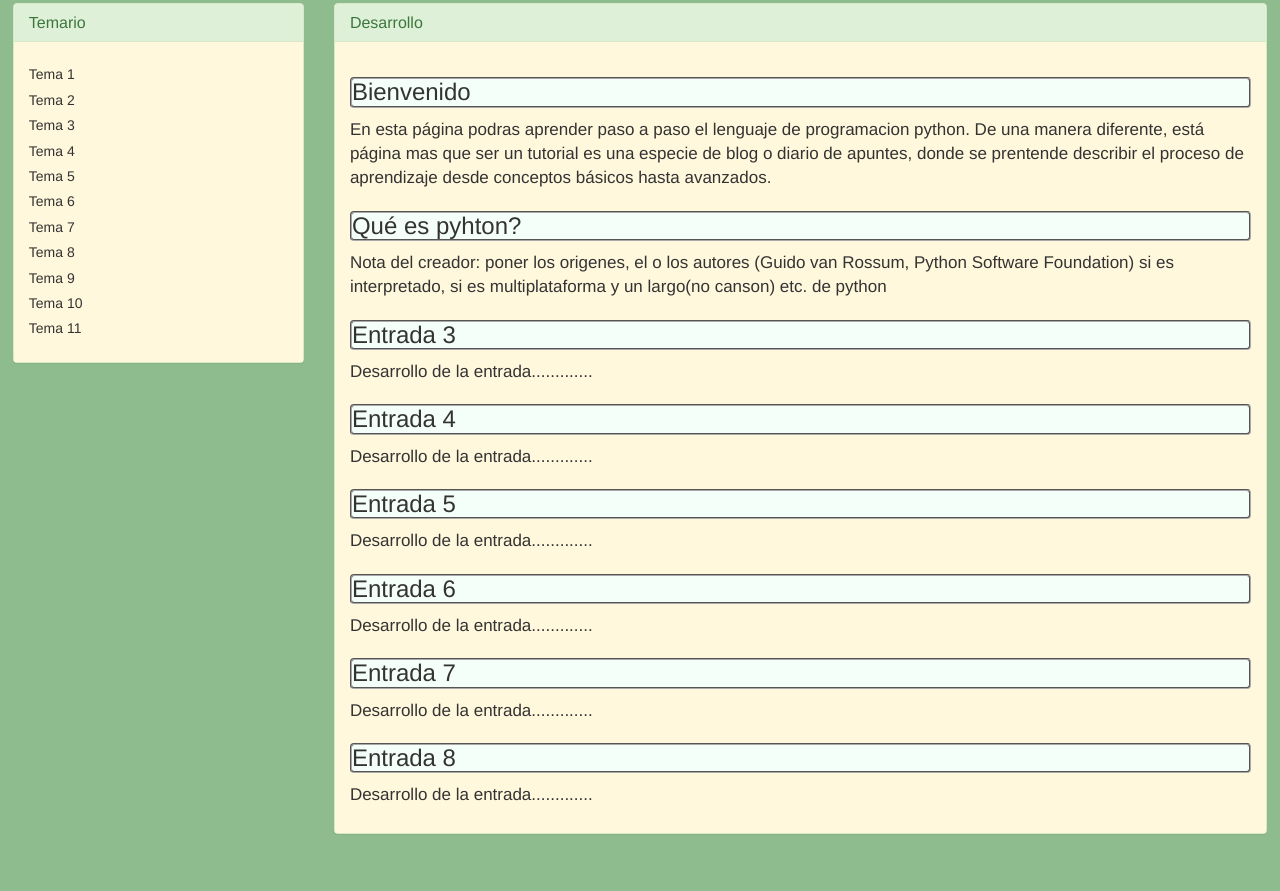
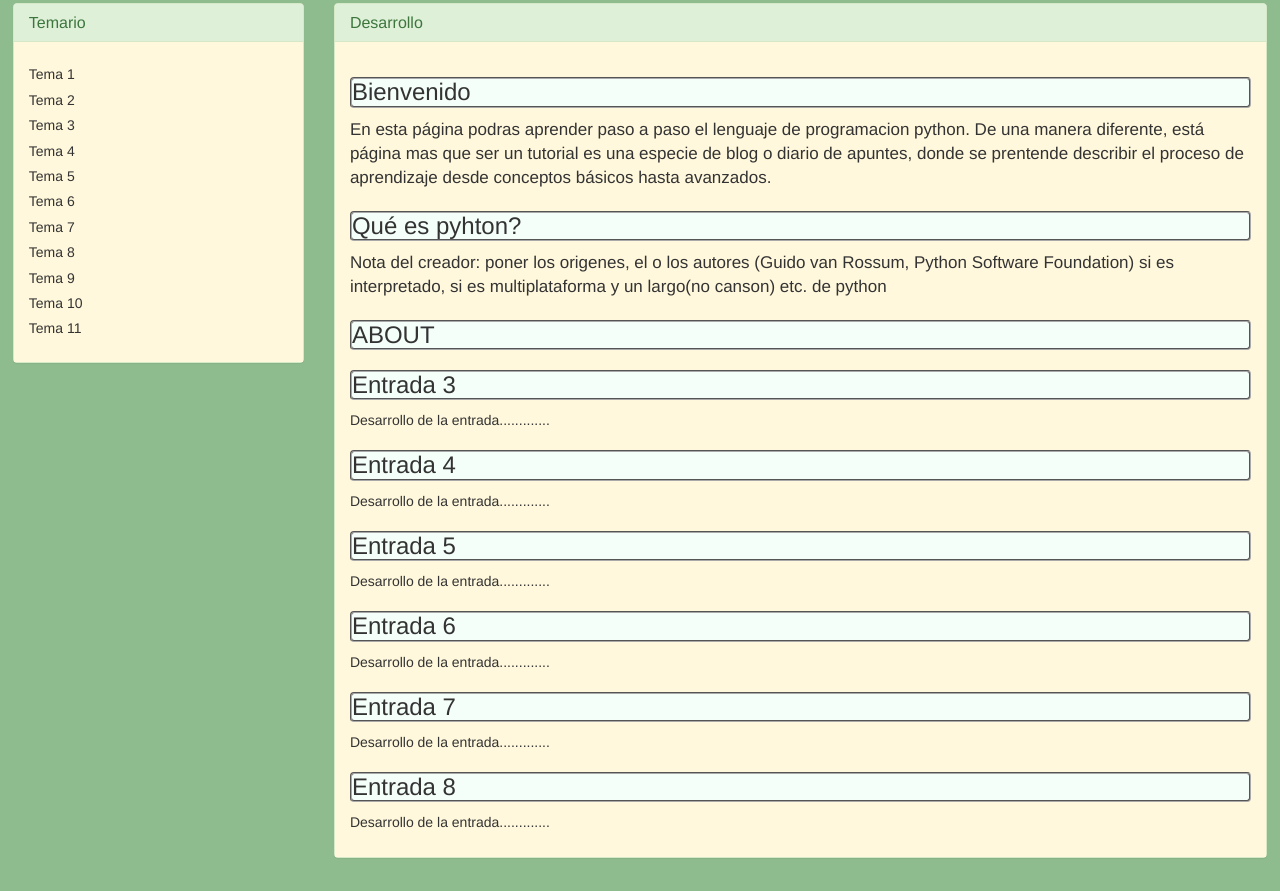
Before and after one commit to Armando115Tapia/pagina_py, a plain HTML site: page index.html in a window 1280 px wide. Shown: the part 302-1193 px from the top of the page. Before the commit the page ends 1168 px from the top, so only its background shows below. Drawn offline with nearby package versions, Linux system fonts and the light colour scheme.

Commit message:
Correción version fallida
Se corrigio un error de cierre de etiqueta.

```diff
--- a/index.html
+++ b/index.html
@@ -6,7 +6,7 @@
     <title>Aprendiendo Python</title>
     <!-- Concetando atraves de cdn para obtener CSS desde internet -->
     <link rel="stylesheet" href="Estilos/EstilosGenerales.css">
-    <link rel="stylesheet" href="https://maxcdn.bootstrapcdn.com/bootstrap/3.3.7/css/bootstrap.min.css" </head>
+     <link rel="stylesheet" href="https://maxcdn.bootstrapcdn.com/bootstrap/3.3.7/css/bootstrap.min.css"> </head>
 
     <body class="fondo-general forma-body">
         <div>
@@ -50,8 +50,8 @@
                             <h5>Tema 11</h5> </div>
                     </div>
                 </div>
-                <div class="col-xs-9 " >
-                    <div class="panel panel-success">
+                <div class="col-xs-9">
+                    <div class="panel panel-success ">
                         <div class="panel-heading ">
                             <h3 class="panel-title ">Desarrollo</h3> </div>
                         <div class="panel-body color-paneles">
@@ -59,23 +59,25 @@
                             <p class="letra-parrafos">En esta página podras aprender paso a paso el lenguaje de programacion python. De una manera diferente, está página mas que ser un tutorial es una especie de blog o diario de apuntes, donde se prentende describir el proceso de aprendizaje desde conceptos básicos hasta avanzados. </p>
                             <h3 class="fonde-h3">Qué es pyhton?</h3>
                             <p class="letra-parrafos">Nota del creador: poner los origenes, el o los autores (Guido van Rossum, Python Software Foundation) si es interpretado, si es multiplataforma y un largo(no canson) etc. de python</p>
+                            <h3 class="fonde-h3">ABOUT</h3>
                             <h3 class="fonde-h3">Entrada 3</h3>
-                            <p class="letra-parrafos">Desarrollo de la entrada.............</p>
+                            <p>Desarrollo de la entrada.............</p>
                             <h3 class="fonde-h3">Entrada 4</h3>
-                            <p class="letra-parrafos">Desarrollo de la entrada.............</p>
+                            <p>Desarrollo de la entrada.............</p>
                             <h3 class="fonde-h3">Entrada 5</h3>
-                            <p class="letra-parrafos">Desarrollo de la entrada.............</p>
+                            <p>Desarrollo de la entrada.............</p>
                             <h3 class="fonde-h3">Entrada 6</h3>
-                            <p class="letra-parrafos">Desarrollo de la entrada.............</p>
+                            <p>Desarrollo de la entrada.............</p>
                             <h3 class="fonde-h3">Entrada 7</h3>
-                            <p class="letra-parrafos">Desarrollo de la entrada.............</p>
+                            <p>Desarrollo de la entrada.............</p>
                             <h3 class="fonde-h3">Entrada 8</h3>
-                            <p class="letra-parrafos"> Desarrollo de la entrada.............</p>
+                            <p>Desarrollo de la entrada.............</p>
                         </div>
                     </div>
                 </div>
             </div>
         </div>
+
     </body>
 
 </html>
```
Also changed, not shown: Rutas/About.html (+2 -0 lines), Rutas/Avanzado.html (+1 -0 lines), Rutas/Extras.html (+1 -0 lines), Rutas/basico.html (+1 -0 lines), Rutas/intermedio.html (+1 -1 lines), DetallesProgreso/Apuntes.txt (added).
